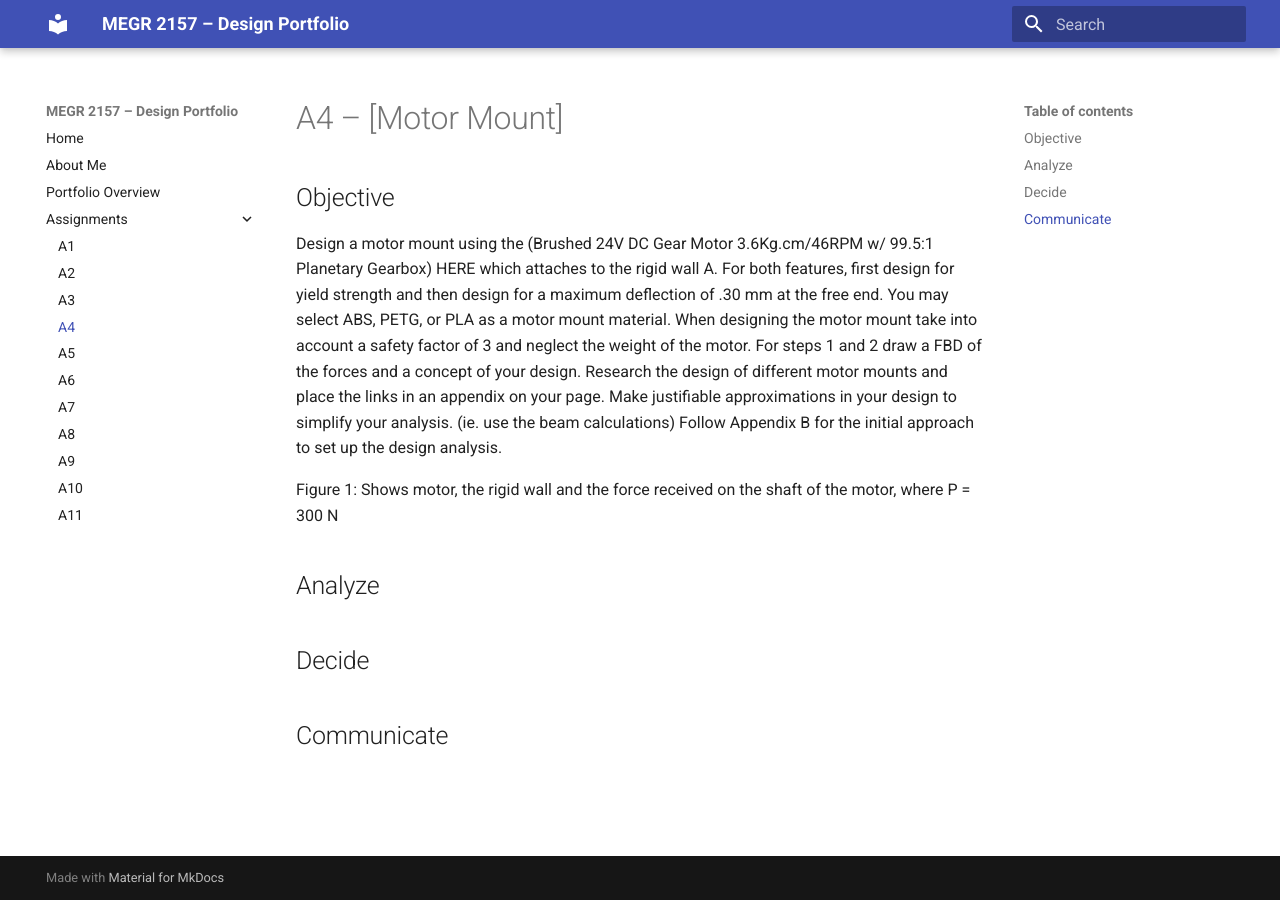
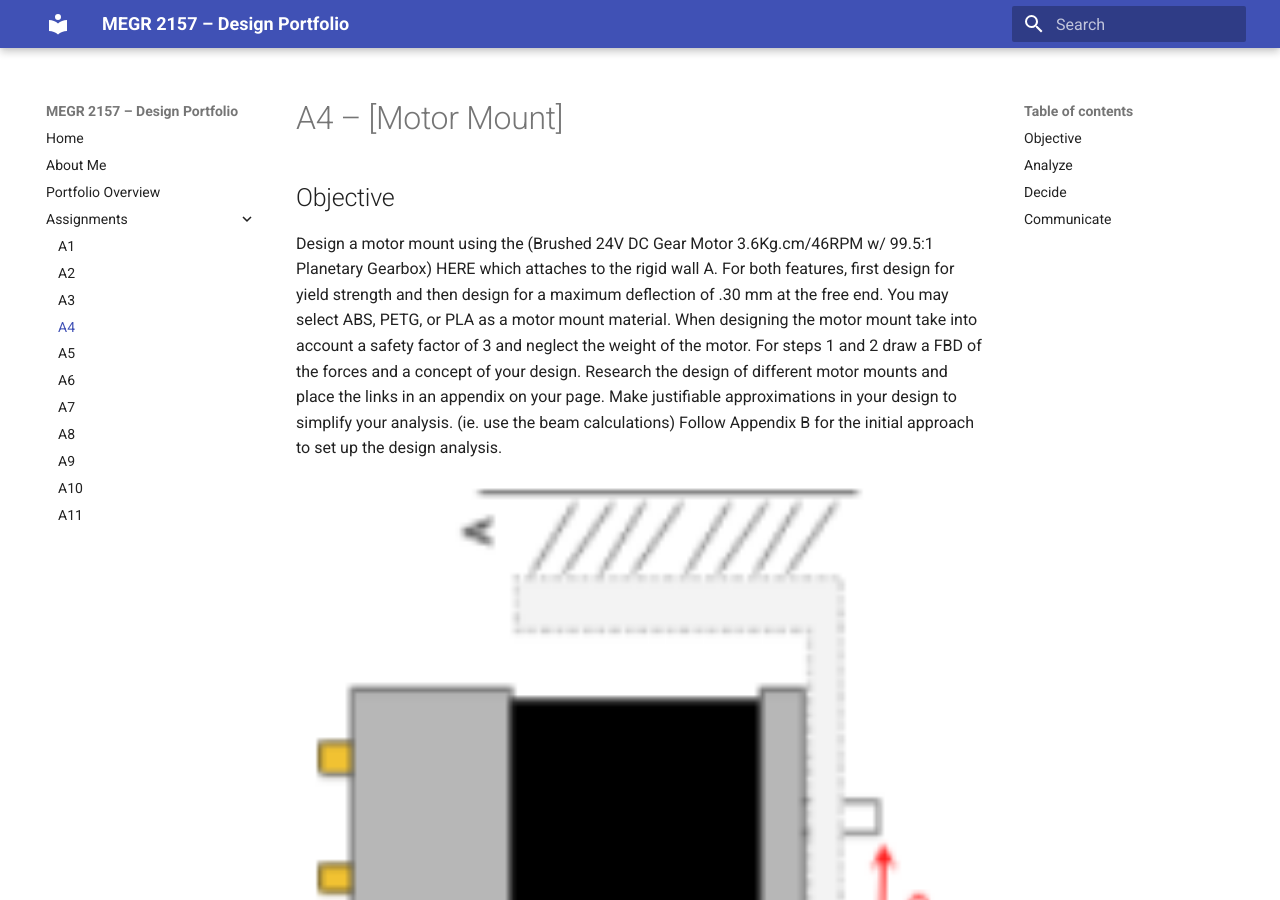
Before and after one commit to SaeedMalik7/megr2157-portfolio, an MkDocs documentation site: the page built from docs/assignments/A04/index.md, in a window 1280 px wide and 900 px high. Built offline with MkDocs 1.6.1 and Material for MkDocs 9.7.7, drawn with Linux system fonts in a browser that asks for light colours.

Commit message:
Add images for Appendix A and B in index.md
Added images for Appendix A and B to the design document.

```diff
--- a/docs/assignments/A04/index.md
+++ b/docs/assignments/A04/index.md
@@ -3,9 +3,12 @@
 ## Objective
 Design a motor mount using the (Brushed 24V DC Gear Motor 3.6Kg.cm/46RPM w/ 99.5:1 Planetary Gearbox) HERE which attaches to the rigid wall A. For both features, first design for yield strength and then design for a maximum deflection of .30 mm at the free end. You may select ABS, PETG,  or PLA as a motor mount material.  When designing the motor mount take into account a safety factor of 3 and neglect the weight of the motor. For steps 1 and 2 draw a FBD of the forces and a concept of your design. Research the design of different motor mounts and place the links in an appendix on your page. Make justifiable approximations in your design to simplify your analysis. (ie. use the beam calculations) Follow Appendix B for the initial approach to set up the design analysis.
 
-
+<img src="./Figure 1.png" alt="" width="800">
 
 Figure 1: Shows motor, the rigid wall and the force received on the shaft of the motor, where P = 300 N
+
+<img src="./Appendix A.png" alt="" width="800">
+<img src="./Appendix B.png" alt="" width="800">
 
 ## Analyze
 
```
